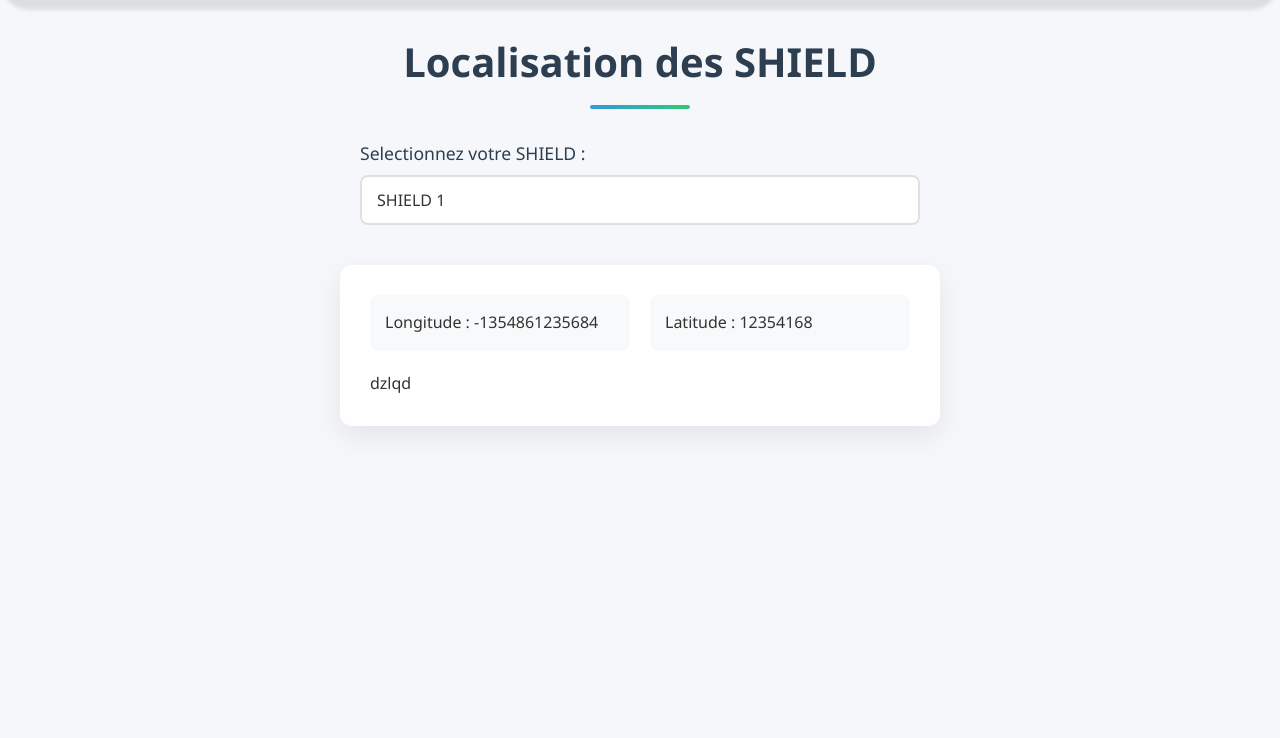
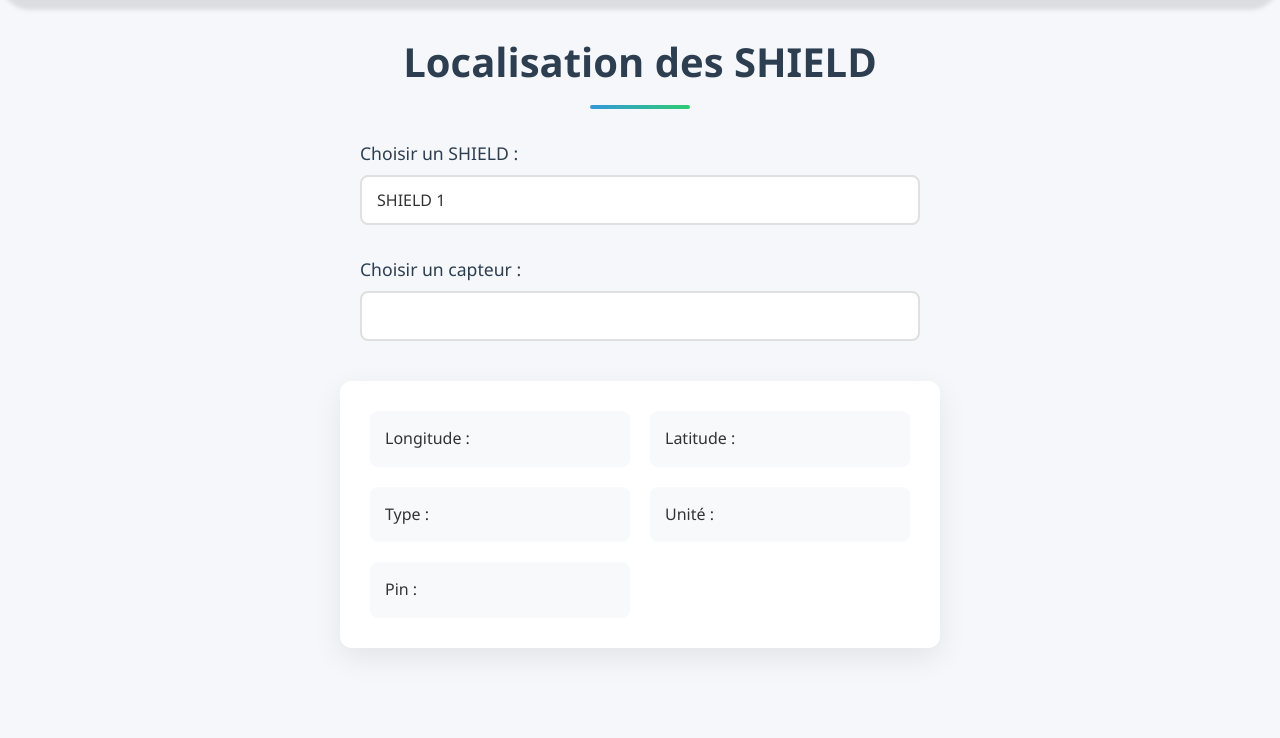
Before and after one commit to lukalbh/flask-pro, a Flask app: page /localisation in a window 1280 px wide. Shown: the part 98-836 px from the top of the page. Before the commit the page ends 528 px from the top, so only its background shows below. Run offline with Flask 3, Linux system fonts and the light colour scheme; the visitor is signed in with stand-in values (Sample User, id 1); lists and menus that the app fills with data are empty.

Commit message:
Modification de localisation

```diff
--- a/templates/localisation.html
+++ b/templates/localisation.html
@@ -4,6 +4,7 @@
     <meta charset="UTF-8">
     <meta name="viewport" content="width=device-width, initial-scale=1.0">
     <link rel="stylesheet" href="{{ url_for('static', filename='css/localisation.css') }}">
+    <script src="{{ url_for('static', filename='js/localisation.js') }}"></script>
     <link rel="icon" type="image/png" href="/static/img/iconDataCup.jpeg">
     <title>Localisation</title>
 </head>
@@ -13,19 +14,26 @@
     <h1 class="title-loc">Localisation des SHIELD </h1>
 
     <div class="select">
-        <label class="fermeSelect">Selectionnez votre SHIELD : </label>
-        <select name="ferme" class="selectFerme">
-            <option>SHIELD 1</option>
-            <option>SHIELD 2</option>
-            <option>SHIELD 3</option>
+        <label>Choisir un SHIELD :</label>
+        <select id="shieldSelect" onchange="loadSensors()">
+            <option value="shield">SHIELD 1</option>
+            <option value="shield2">SHIELD 2</option>
         </select>
     </div>
 
-    <div class="containers">
-        <div>Longitude : {{ longitude }} </div>
-        <div>Latitude :  {{ latitude }}</div>
-        <p>dzlqd</p>
+    <div class="select">
+        <label>Choisir un capteur :</label>
+        <select id="sensorSelect" onchange="loadSensorData()">
+            <!-- Dynamically filled based on shield -->
+        </select>
     </div>
 
+    <div class="containers" id="sensorInfo">
+        <div>Longitude : <span id="longitude"></span></div>
+        <div>Latitude : <span id="latitude"></span></div>
+        <div>Type : <span id="type"></span></div>
+        <div>Unité : <span id="unit"></span></div>
+        <div>Pin : <span id="pin"></span></div>
+    </div>
 </body>
 </html>
```
